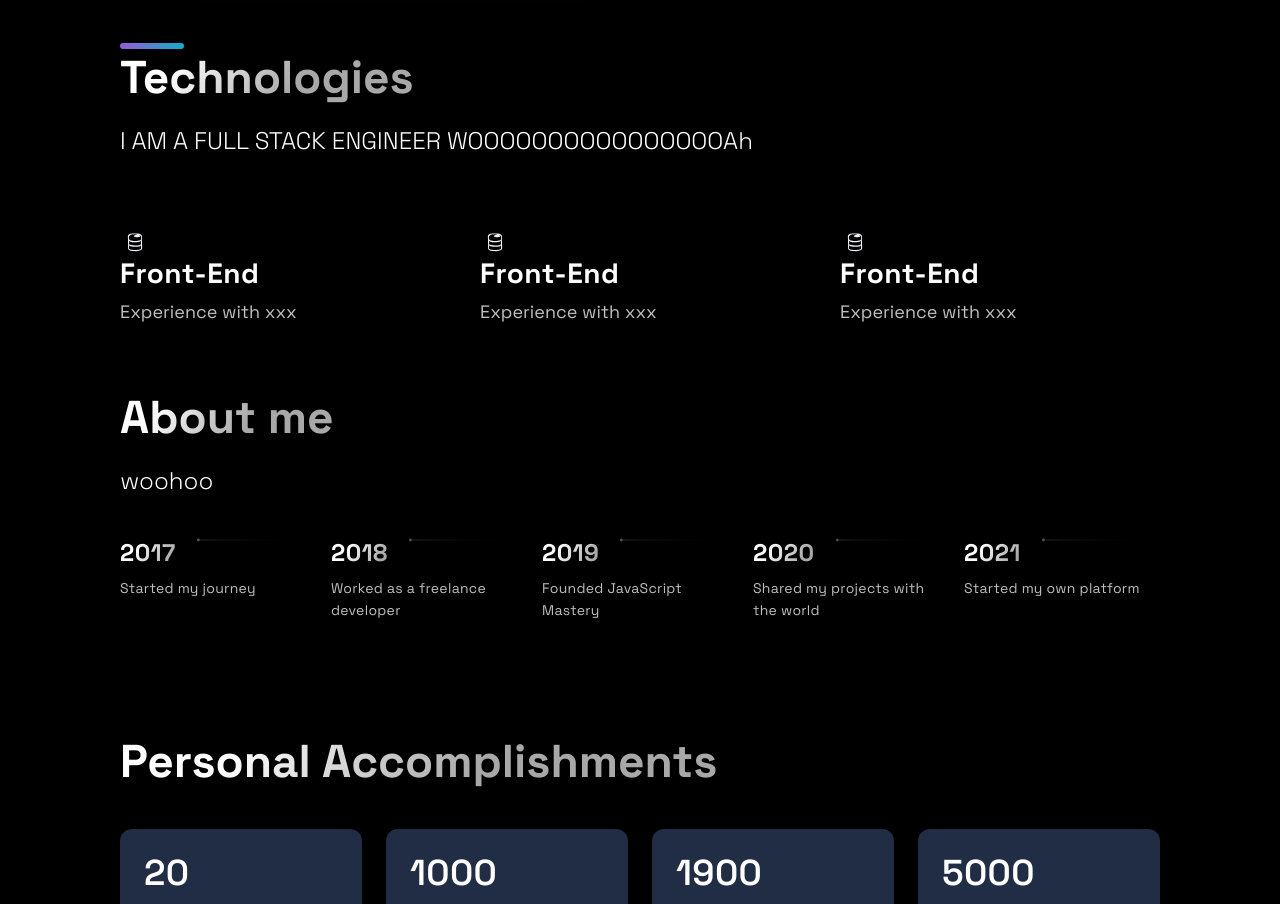
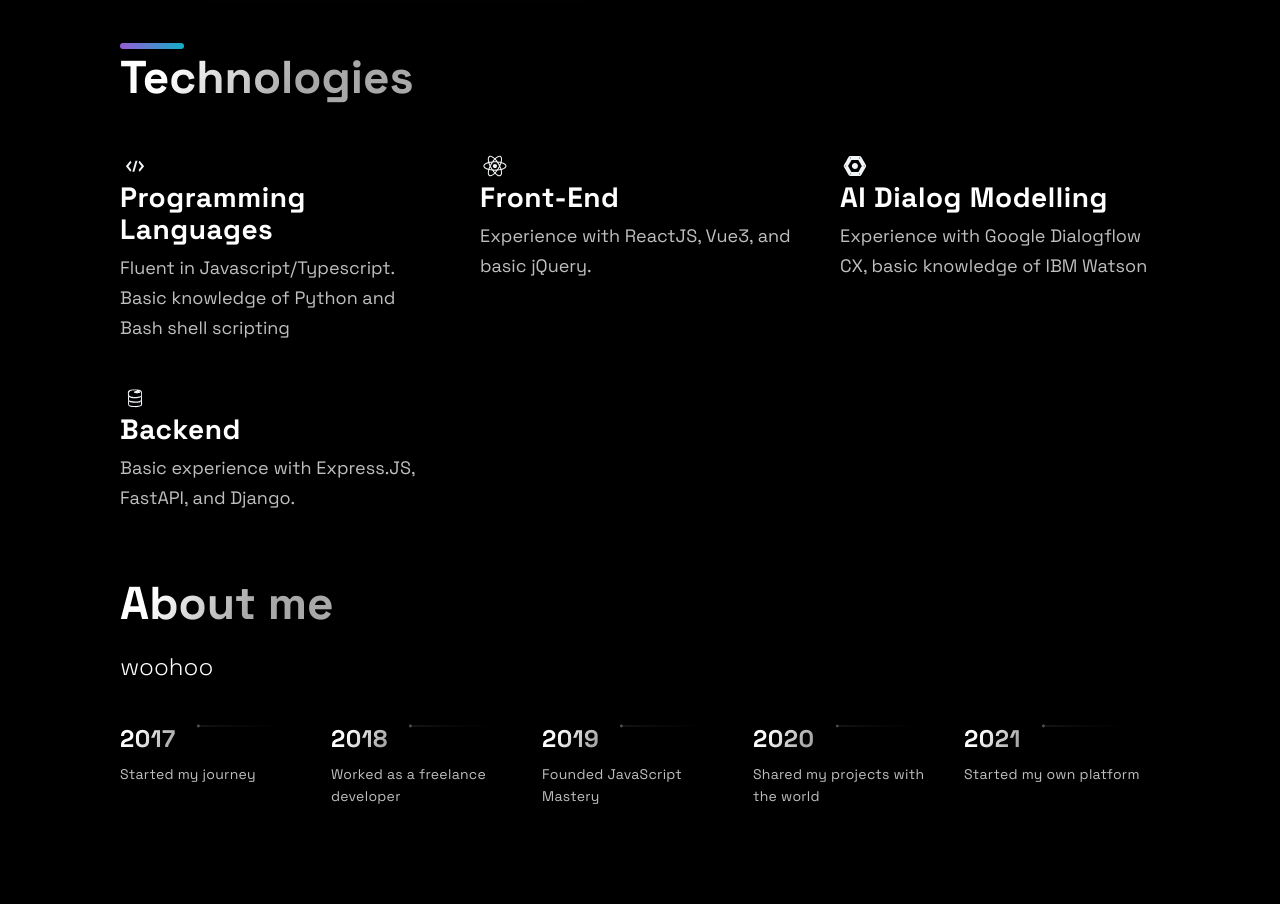
Before and after one commit to mingxxv/portfolio-site, a Next.js app: page / in a window 1280 px wide. Shown: the part 1940-2844 px from the top of the page. Built offline with nearby package versions, Linux system fonts and the light colour scheme.

Commit message:
changed icons and technologies

```diff
--- a/src/components/Technologies/Technologies.js
+++ b/src/components/Technologies/Technologies.js
@@ -1,5 +1,5 @@
 import React from 'react';
-import { DiFirebase, DiReact, DiZend } from 'react-icons/di';
+import { DiFirebase, DiCode, DiReact, DiGoogleCloudPlatform, DiJqueryLogo } from 'react-icons/di';
 import { Section, SectionDivider, SectionText, SectionTitle } from '../../styles/GlobalComponents';
 import { List, ListContainer, ListItem, ListParagraph, ListTitle } from './TechnologiesStyles';
 
@@ -7,16 +7,37 @@ const Technologies = () =>  (
   <Section id="tech">
     <SectionDivider />
     <SectionTitle>Technologies</SectionTitle>
-    <SectionText>
-      I AM A FULL STACK ENGINEER WOOOOOOOOOOOOOOOOAh
-    </SectionText>
+    {/* <SectionText>
+      Fluent in Frontend technologies
+    </SectionText> */}
     <List>
+
+    <ListItem>
+        <DiCode size="3rem"/>
+        <ListContainer>
+          <ListTitle>Programming Languages</ListTitle>
+          <ListParagraph>
+            Fluent in Javascript/Typescript. Basic knowledge of Python and Bash shell scripting
+          </ListParagraph>
+        </ListContainer>
+      </ListItem>
+
       <ListItem>
-        <DiFirebase size="3rem"/>
+        <DiReact size="3rem"/>
         <ListContainer>
           <ListTitle>Front-End</ListTitle>
           <ListParagraph>
-            Experience with xxx
+            Experience with ReactJS, Vue3, and basic jQuery.
+          </ListParagraph>
+        </ListContainer>
+      </ListItem>
+
+      <ListItem>
+        <DiGoogleCloudPlatform size="3rem"/>
+        <ListContainer>
+          <ListTitle>AI Dialog Modelling</ListTitle>
+          <ListParagraph>
+            Experience with Google Dialogflow CX, basic knowledge of IBM Watson
           </ListParagraph>
         </ListContainer>
       </ListItem>
@@ -24,22 +45,15 @@ const Technologies = () =>  (
       <ListItem>
         <DiFirebase size="3rem"/>
         <ListContainer>
-          <ListTitle>Front-End</ListTitle>
+          <ListTitle>Backend</ListTitle>
           <ListParagraph>
-            Experience with xxx
+            Basic experience with Express.JS, FastAPI, and Django.
           </ListParagraph>
         </ListContainer>
       </ListItem>
 
-      <ListItem>
-        <DiFirebase size="3rem"/>
-        <ListContainer>
-          <ListTitle>Front-End</ListTitle>
-          <ListParagraph>
-            Experience with xxx
-          </ListParagraph>
-        </ListContainer>
-      </ListItem>
+
+
     </List>
     </Section>
 );
```
